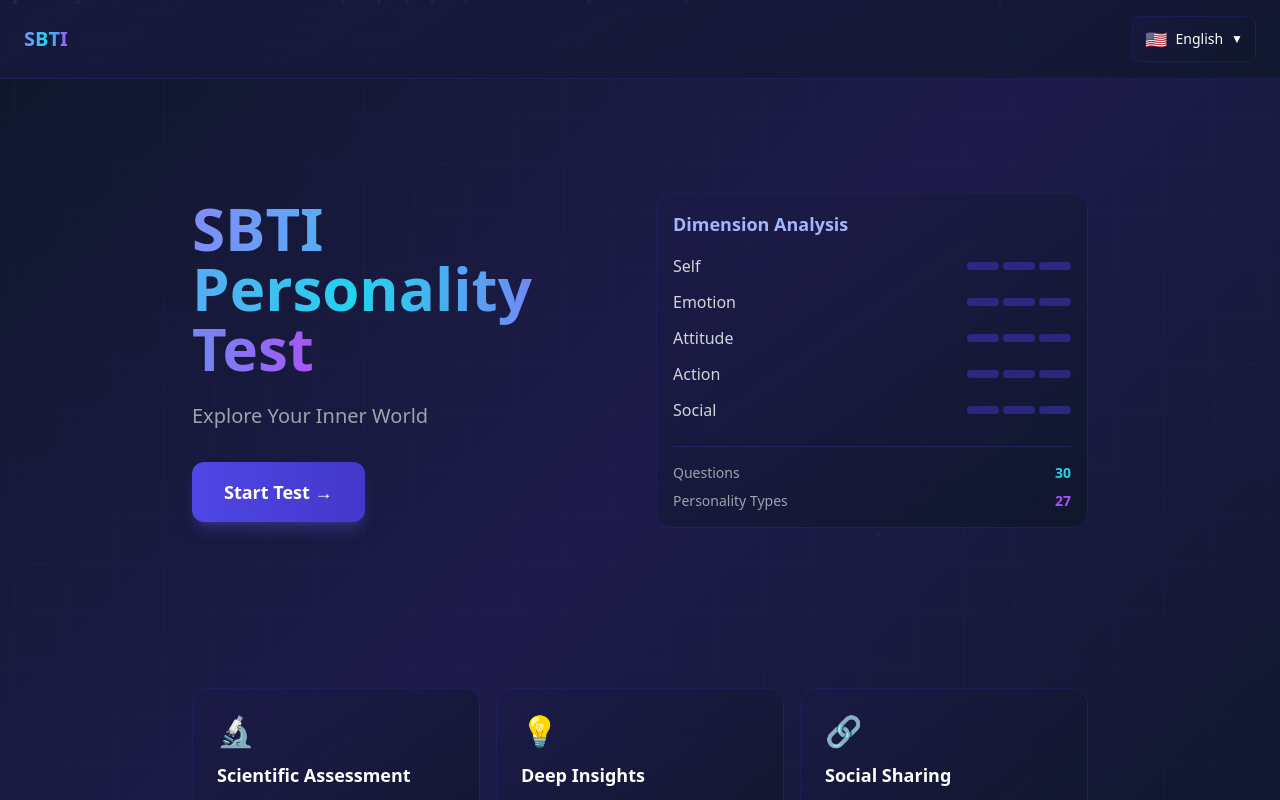
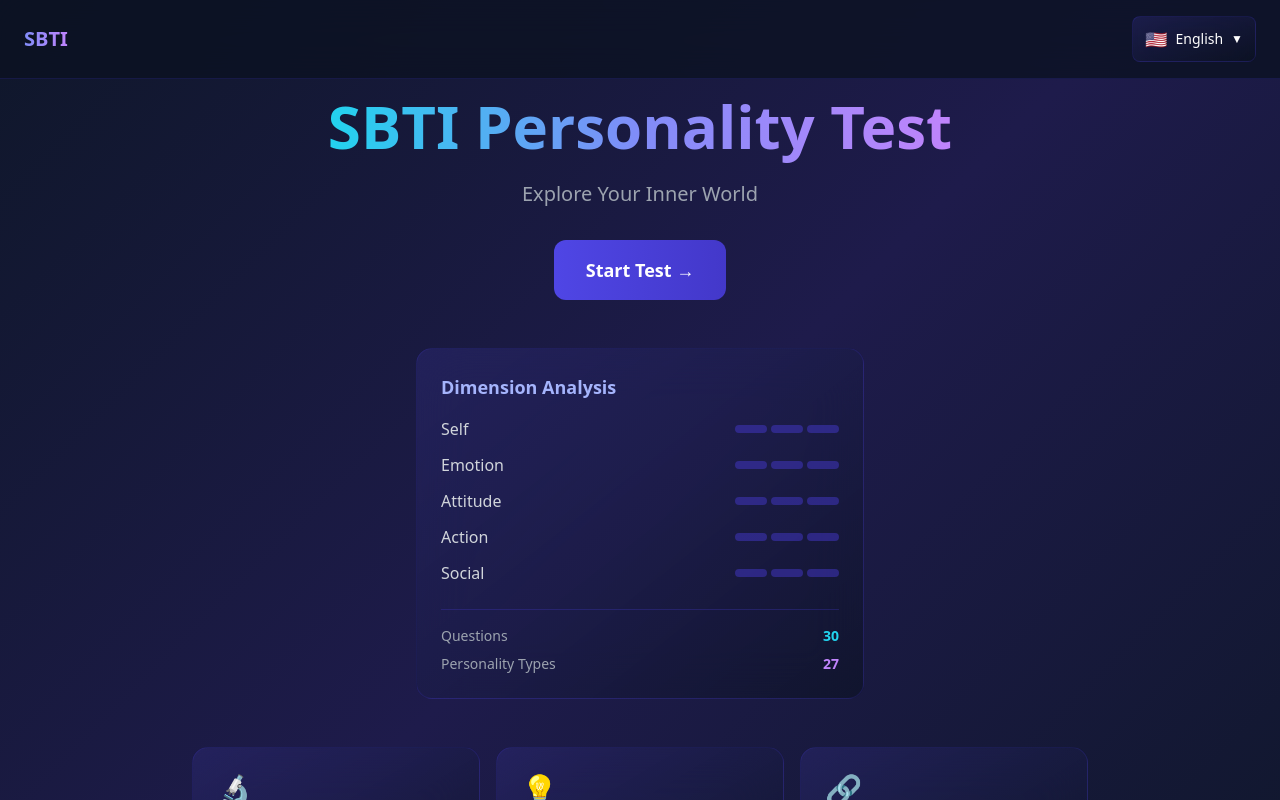
Before and after one commit to PrimeSite-K/sbti-personality-test, a Next.js app: page / in a window 1280 px wide. Shown: the top 800 px of the page. Built offline with nearby package versions, Linux system fonts and the light colour scheme.

Commit message:
fix: completely rewrite components for better interactivity
- Remove all particle animations that blocked clicks
- Simplify TestPage with plain buttons
- Use explicit z-index for interactive elements
- Add console.log for debugging button clicks
- Clean up globals.css

```diff
--- a/src/app/globals.css
+++ b/src/app/globals.css
@@ -1,7 +1,6 @@
 @tailwind base;
 @tailwind components;
 @tailwind utilities;
-@import './ad-styles.css';
 
 :root {
   --foreground-rgb: 255, 255, 255;
@@ -20,7 +19,6 @@ body {
   min-height: 100vh;
 }
 
-/* 深色科技风全局样式 */
 @layer base {
   * {
     @apply border-primary-800/30;
@@ -29,11 +27,11 @@ body {
 
 @layer components {
   .glass-card {
-    @apply bg-gradient-card backdrop-blur-xl border border-primary-700/20 rounded-2xl;
+    @apply bg-gradient-to-br from-primary-900/40 to-dark-600/60 backdrop-blur-xl border border-primary-700/20 rounded-2xl;
   }
 
   .glow-text {
-    @apply text-transparent bg-clip-text bg-gradient-to-r from-primary-400 via-accent-cyan to-accent-purple;
+    @apply text-transparent bg-clip-text bg-gradient-to-r from-primary-400 via-cyan-400 to-purple-400;
   }
 
   .glow-button {
@@ -43,34 +41,6 @@ body {
            shadow-lg shadow-primary-500/25
            hover:shadow-xl hover:shadow-primary-500/40;
   }
-
-  .option-card {
-    @apply glass-card p-4 cursor-pointer transition-all duration-300
-           hover:border-primary-500/50 hover:bg-primary-900/30
-           active:scale-[0.98];
-    pointer-events: auto;
-  }
-
-  .option-card.selected {
-    @apply border-primary-500 bg-primary-800/40 ring-2 ring-primary-500/50;
-  }
-
-  .progress-bar {
-    @apply h-1 bg-primary-800/50 rounded-full overflow-hidden;
-  }
-
-  .progress-fill {
-    @apply h-full bg-gradient-to-r from-accent-cyan via-primary-500 to-accent-purple
-           transition-all duration-500 ease-out;
-  }
-
-  .data-panel {
-    @apply glass-card p-4;
-  }
-
-  .stat-number {
-    @apply text-3xl font-bold glow-text;
-  }
 }
 
 /* 自定义滚动条 */
@@ -79,65 +49,14 @@ body {
 }
 
 ::-webkit-scrollbar-track {
-  @apply bg-dark-600;
+  background: rgba(15, 23, 42, 0.8);
 }
 
 ::-webkit-scrollbar-thumb {
-  @apply bg-primary-700 rounded-full;
+  background: rgba(99, 102, 241, 0.5);
+  border-radius: 9999px;
 }
 
 ::-webkit-scrollbar-thumb:hover {
-  @apply bg-primary-600;
+  background: rgba(99, 102, 241, 0.7);
 }
-
-/* 网格背景动画 */
-.grid-background {
-  background-image:
-    linear-gradient(rgba(99, 102, 241, 0.03) 1px, transparent 1px),
-    linear-gradient(90deg, rgba(99, 102, 241, 0.03) 1px, transparent 1px);
-  background-size: 50px 50px;
-  animation: gridMove 20s linear infinite;
-}
-
-@keyframes gridMove {
-  0% { background-position: 0 0; }
-  100% { background-position: 50px 50px; }
-}
-
-/* 粒子效果背景 */
-.particles-bg {
-  position: fixed;
-  top: 0;
-  left: 0;
-  width: 100%;
-  height: 100%;
-  pointer-events: none;
-  overflow: hidden;
-  z-index: 0;
-}
-
-.particle {
-  position: absolute;
-  width: 4px;
-  height: 4px;
-  background: rgba(99, 102, 241, 0.5);
-  border-radius: 50%;
-  animation: floatParticle 15s infinite;
-}
-
-@keyframes floatParticle {
-  0%, 100% {
-    transform: translateY(100vh) scale(0);
-    opacity: 0;
-  }
-  10% {
-    opacity: 1;
-  }
-  90% {
-    opacity: 1;
-  }
-  100% {
-    transform: translateY(-10vh) scale(1);
-    opacity: 0;
-  }
-}
--- a/src/app/page.tsx
+++ b/src/app/page.tsx
@@ -1,7 +1,7 @@
 'use client'
 
 import { useState } from 'react'
-import { motion, AnimatePresence } from 'framer-motion'
+import { motion } from 'framer-motion'
 import LanguageSwitcher from '@/components/LanguageSwitcher'
 import TestPage from '@/components/TestPage'
 import ResultPage from '@/components/ResultPage'
@@ -53,54 +53,43 @@ export default function Home() {
     setStage('home')
   }
 
+  // 首页
+  if (stage === 'home') {
     return (
       <main className="relative min-h-screen">
-      {/* 背景粒子效果 - 不阻挡交互 */}
-      <div className="particles-bg pointer-events-none">
-        {[...Array(15)].map((_, i) => (
-          <div key={i} className="particle" style={{
-            left: `${Math.random() * 100}%`,
-            animationDelay: `${Math.random() * 15}s`,
-            animationDuration: `${10 + Math.random() * 10}s`,
-          }} />
-        ))}
-      </div>
-
         {/* 导航栏 */}
-      <nav className="fixed top-0 left-0 right-0 z-50 glass-card rounded-none border-t-0 border-x-0">
+        <nav className="fixed top-0 left-0 right-0 z-50 bg-dark-600/80 backdrop-blur-xl border-b border-primary-700/20">
           <div className="max-w-7xl mx-auto px-6 py-4 flex justify-between items-center">
-          <motion.h1 className="text-xl font-bold glow-text cursor-pointer" onClick={() => setStage('home')}>
+            <h1 className="text-xl font-bold text-transparent bg-clip-text bg-gradient-to-r from-primary-400 to-purple-400">
               SBTI
-          </motion.h1>
+            </h1>
             <LanguageSwitcher />
           </div>
         </nav>
 
-      {/* 主内容区 - 确保 z-index 高于背景 */}
-      <div className="relative z-10 pt-20 pb-10 px-6">
-        <AnimatePresence mode="wait">
-          {stage === 'home' && (
-            <motion.div key="home" initial={{ opacity: 0, y: 20 }} animate={{ opacity: 1, y: 0 }} exit={{ opacity: 0, y: -20 }} className="max-w-4xl mx-auto">
-              <div className="flex flex-col lg:flex-row gap-8 items-center min-h-[70vh]">
-                <div className="flex-1 text-center lg:text-left">
-                  <motion.h2 className="text-5xl lg:text-6xl font-bold mb-6">
-                    <span className="glow-text">{t('ui.title')}</span>
-                  </motion.h2>
-                  <motion.p className="text-xl text-gray-400 mb-8">
+        {/* 主内容 */}
+        <div className="pt-24 pb-10 px-6">
+          <div className="max-w-4xl mx-auto">
+            <div className="text-center mb-12">
+              <h2 className="text-5xl lg:text-6xl font-bold mb-6">
+                <span className="text-transparent bg-clip-text bg-gradient-to-r from-cyan-400 via-primary-400 to-purple-400">
+                  {t('ui.title')}
+                </span>
+              </h2>
+              <p className="text-xl text-gray-400 mb-8">
                 {t('ui.subtitle')}
-                  </motion.p>
-                  <motion.button
+              </p>
+              <button
+                type="button"
                 onClick={() => setStage('test')}
-                    className="glow-button px-8 py-4 rounded-xl text-lg font-semibold cursor-pointer"
-                    whileHover={{ scale: 1.05 }}
-                    whileTap={{ scale: 0.95 }}
+                className="px-8 py-4 rounded-xl text-lg font-semibold bg-gradient-to-r from-primary-600 to-primary-700 hover:from-primary-500 hover:to-primary-600 transition-all cursor-pointer"
               >
                 {t('ui.startTest')} →
-                  </motion.button>
+              </button>
             </div>
 
-                <motion.div className="flex-1 max-w-md w-full">
-                  <div className="data-panel">
+            {/* 数据面板 */}
+            <div className="glass-card p-6 mb-12 max-w-md mx-auto">
               <h3 className="text-lg font-semibold mb-4 text-primary-300">{t('ui.dimensions')}</h3>
               <div className="space-y-3">
                 {['S', 'E', 'A', 'Ac', 'So'].map(dim => (
@@ -115,46 +104,89 @@ export default function Home() {
               <div className="mt-6 pt-4 border-t border-primary-700/30">
                 <div className="flex justify-between text-sm">
                   <span className="text-gray-400">Questions</span>
-                        <span className="text-accent-cyan font-bold">30</span>
+                  <span className="text-cyan-400 font-bold">30</span>
                 </div>
                 <div className="flex justify-between text-sm mt-2">
                   <span className="text-gray-400">Personality Types</span>
-                        <span className="text-accent-purple font-bold">27</span>
+                  <span className="text-purple-400 font-bold">27</span>
                 </div>
               </div>
             </div>
-                </motion.div>
-              </div>
 
-              <div className="grid grid-cols-1 md:grid-cols-3 gap-4 mt-12">
+            {/* 功能卡片 */}
+            <div className="grid grid-cols-1 md:grid-cols-3 gap-4">
               {[
                 { title: 'Scientific Assessment', desc: 'Multi-dimensional analysis based on psychology', icon: '🔬' },
                 { title: 'Deep Insights', desc: 'Discover hidden personality traits', icon: '💡' },
                 { title: 'Social Sharing', desc: 'Share your type with friends', icon: '🔗' },
-                ].map((card, i) => (
-                  <motion.div key={card.title} className="glass-card p-6 hover:border-primary-500/50 transition-all cursor-pointer" whileHover={{ y: -5 }}>
+              ].map((card) => (
+                <div key={card.title} className="glass-card p-6 hover:border-primary-500/50 transition-all">
                   <div className="text-3xl mb-3">{card.icon}</div>
                   <h4 className="font-semibold text-lg mb-2">{card.title}</h4>
                   <p className="text-gray-400 text-sm">{card.desc}</p>
-                  </motion.div>
+                </div>
               ))}
             </div>
-            </motion.div>
-          )}
 
-          {stage === 'test' && (
-            <TestPage key="test" questions={questions} onComplete={handleComplete} onBack={() => setStage('home')} />
-          )}
-
-          {stage === 'result' && result && (
-            <ResultPage key="result" typeCode={result} personalityTypes={personalityTypes} answers={answers} questions={questions} onRetake={handleRetake} />
-          )}
-        </AnimatePresence>
-
-        <div className="max-w-4xl mx-auto mt-12">
+            {/* 广告 */}
+            <div className="mt-12">
               <AdBanner format="horizontal" />
+            </div>
           </div>
         </div>
       </main>
     )
   }
+
+  // 测试页
+  if (stage === 'test') {
+    return (
+      <main className="relative min-h-screen">
+        <nav className="fixed top-0 left-0 right-0 z-50 bg-dark-600/80 backdrop-blur-xl border-b border-primary-700/20">
+          <div className="max-w-7xl mx-auto px-6 py-4 flex justify-between items-center">
+            <h1
+              className="text-xl font-bold text-transparent bg-clip-text bg-gradient-to-r from-primary-400 to-purple-400 cursor-pointer"
+              onClick={() => setStage('home')}
+            >
+              SBTI
+            </h1>
+            <LanguageSwitcher />
+          </div>
+        </nav>
+        <div className="pt-24 pb-10 px-6">
+          <TestPage questions={questions} onComplete={handleComplete} onBack={() => setStage('home')} />
+        </div>
+      </main>
+    )
+  }
+
+  // 结果页
+  if (stage === 'result' && result) {
+    return (
+      <main className="relative min-h-screen">
+        <nav className="fixed top-0 left-0 right-0 z-50 bg-dark-600/80 backdrop-blur-xl border-b border-primary-700/20">
+          <div className="max-w-7xl mx-auto px-6 py-4 flex justify-between items-center">
+            <h1
+              className="text-xl font-bold text-transparent bg-clip-text bg-gradient-to-r from-primary-400 to-purple-400 cursor-pointer"
+              onClick={() => setStage('home')}
+            >
+              SBTI
+            </h1>
+            <LanguageSwitcher />
+          </div>
+        </nav>
+        <div className="pt-24 pb-10 px-6">
+          <ResultPage
+            typeCode={result}
+            personalityTypes={personalityTypes}
+            answers={answers}
+            questions={questions}
+            onRetake={handleRetake}
+          />
+        </div>
+      </main>
+    )
+  }
+
+  return null
+}
```
Also changed, not shown: src/components/TestPage.tsx (+63 -91 lines). Lines whose indentation alone changed are shown as unchanged.
